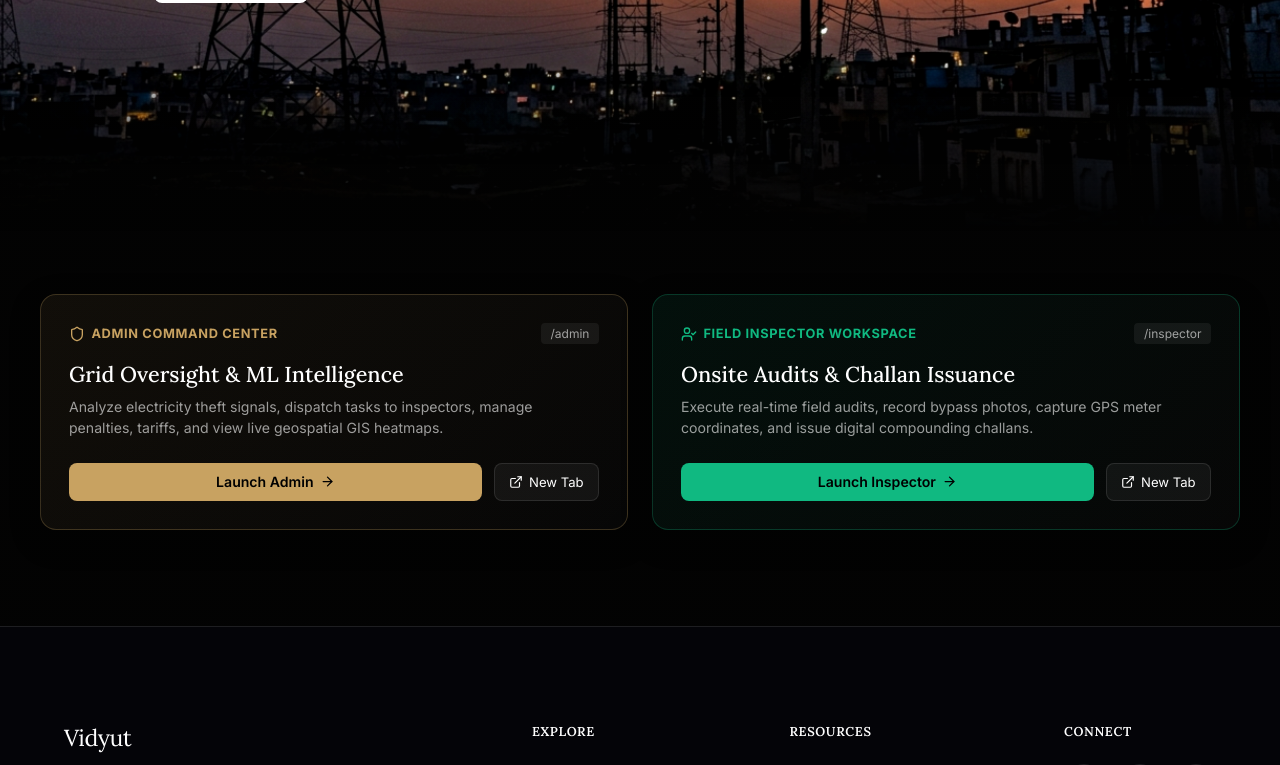
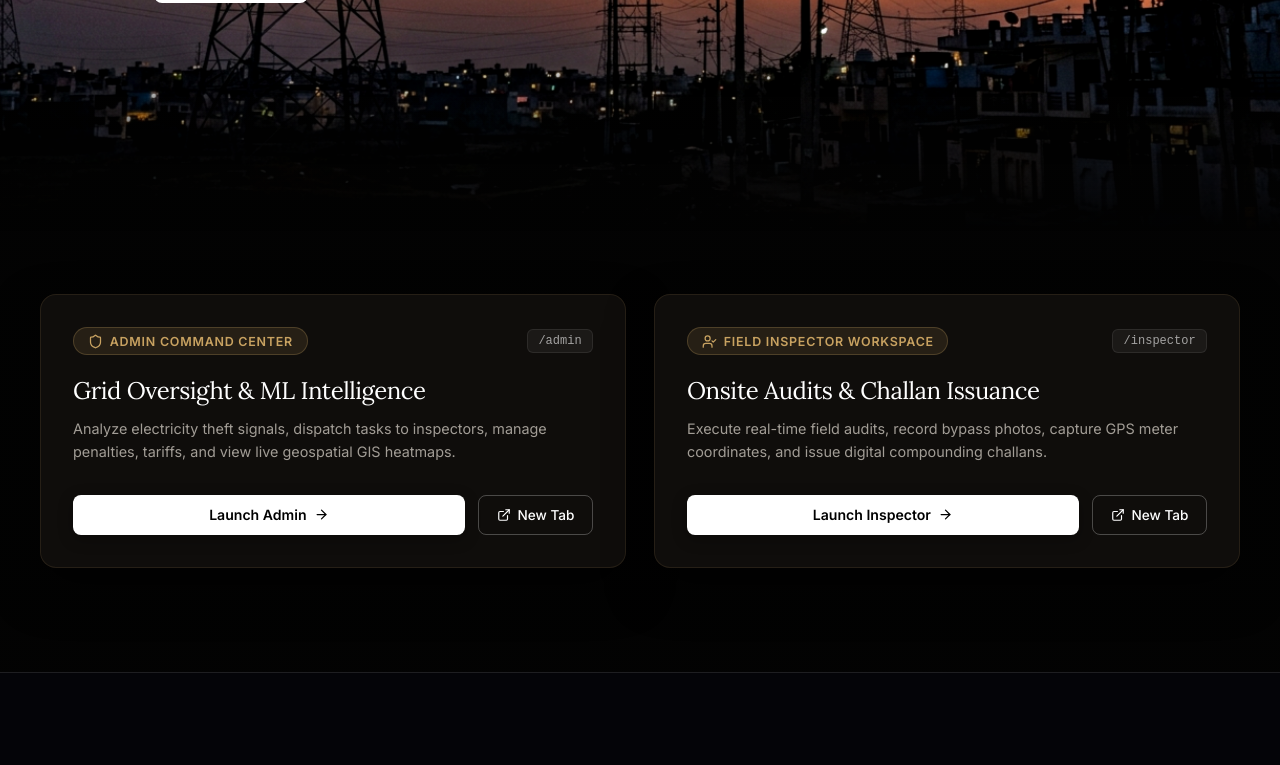
Before and after one commit to asrawst/Vidyut, a React (Vite) app in the folder frontend/: page / in a window 1280 px wide. Shown: the part 570-1335 px from the top of the page. Built offline with nearby package versions, Linux system fonts and the light colour scheme; no server answers.

Commit message:
style: align multi-portal cards with Vidyut luxury dark glass and warm gold palette

```diff
--- a/frontend/src/components/layout/Hero.jsx
+++ b/frontend/src/components/layout/Hero.jsx
@@ -52,7 +52,7 @@ const Hero = () => {
 
         <button
           onClick={() => {
-            document.getElementById('upload-section')?.scrollIntoView({ behavior: 'smooth' });
+            document.getElementById('portal-section')?.scrollIntoView({ behavior: 'smooth' });
           }}
           style={{
             padding: '0.85rem 2.2rem',
--- a/frontend/src/pages/HomePage.jsx
+++ b/frontend/src/pages/HomePage.jsx
@@ -46,6 +46,71 @@ export default function HomePage() {
     localStorage.removeItem('vidyut_user');
   };
 
+  const cardContainerStyle = {
+    background: 'var(--glass-bg)',
+    backdropFilter: 'blur(20px)',
+    WebkitBackdropFilter: 'blur(20px)',
+    border: '1px solid var(--glass-border)',
+    borderRadius: '16px',
+    padding: '2rem',
+    display: 'flex',
+    flexDirection: 'column',
+    justifyContent: 'space-between',
+    boxShadow: '0 20px 45px rgba(0, 0, 0, 0.6)',
+    position: 'relative',
+    overflow: 'hidden',
+    transition: 'all 0.3s cubic-bezier(0.16, 1, 0.3, 1)'
+  };
+
+  const badgeStyle = {
+    display: 'inline-flex',
+    alignItems: 'center',
+    gap: '0.45rem',
+    color: '#c8a261',
+    fontSize: '0.78rem',
+    fontWeight: '600',
+    textTransform: 'uppercase',
+    letterSpacing: '0.06em',
+    padding: '0.35rem 0.85rem',
+    borderRadius: '20px',
+    background: 'rgba(200, 162, 97, 0.12)',
+    border: '1px solid rgba(200, 162, 97, 0.25)'
+  };
+
+  const primaryBtnStyle = {
+    flex: 1,
+    minWidth: '140px',
+    padding: '0.7rem 1.4rem',
+    background: '#ffffff',
+    color: '#000000',
+    border: 'none',
+    borderRadius: '8px',
+    fontWeight: '600',
+    fontSize: '0.88rem',
+    cursor: 'pointer',
+    display: 'flex',
+    alignItems: 'center',
+    justifyContent: 'center',
+    gap: '0.45rem',
+    transition: 'all 0.2s ease',
+    boxShadow: '0 4px 15px rgba(0, 0, 0, 0.3)'
+  };
+
+  const secondaryBtnStyle = {
+    padding: '0.7rem 1.1rem',
+    background: 'transparent',
+    border: '1px solid rgba(255, 255, 255, 0.25)',
+    borderRadius: '8px',
+    color: '#ffffff',
+    fontSize: '0.85rem',
+    fontWeight: '500',
+    textDecoration: 'none',
+    display: 'flex',
+    alignItems: 'center',
+    gap: '0.4rem',
+    transition: 'all 0.2s ease'
+  };
+
   return (
     <div className="container" style={{ maxWidth: '100%', padding: 0, minHeight: '100vh', display: 'flex', flexDirection: 'column' }}>
       <Navbar
@@ -61,44 +126,45 @@ export default function HomePage() {
         <Hero />
 
         {/* Multi-Portal Command Panels */}
-        <section style={{ maxWidth: '1200px', margin: '0 auto 4rem auto', width: '100%' }}>
+        <section id="portal-section" style={{ maxWidth: '1200px', margin: '0 auto 4.5rem auto', width: '100%', scrollMarginTop: '100px' }}>
           <div style={{
             display: 'grid',
             gridTemplateColumns: 'repeat(auto-fit, minmax(320px, 1fr))',
-            gap: '1.5rem',
+            gap: '1.75rem',
             marginBottom: '2rem'
           }}>
             {/* Admin Portal Card */}
-            <div style={{
-              background: 'linear-gradient(135deg, rgba(200, 162, 97, 0.08) 0%, rgba(255, 255, 255, 0.02) 100%)',
-              border: '1px solid rgba(200, 162, 97, 0.25)',
-              borderRadius: '16px',
-              padding: '1.75rem',
-              display: 'flex',
-              flexDirection: 'column',
-              justifyContent: 'space-between',
-              boxShadow: '0 10px 30px rgba(0,0,0,0.3)',
-              position: 'relative',
-              overflow: 'hidden'
-            }}>
+            <div
+              style={cardContainerStyle}
+              onMouseEnter={e => {
+                e.currentTarget.style.borderColor = 'rgba(200, 162, 97, 0.4)';
+                e.currentTarget.style.transform = 'translateY(-4px)';
+                e.currentTarget.style.boxShadow = '0 25px 50px rgba(0, 0, 0, 0.7), 0 0 25px rgba(200, 162, 97, 0.08)';
+              }}
+              onMouseLeave={e => {
+                e.currentTarget.style.borderColor = 'var(--glass-border)';
+                e.currentTarget.style.transform = 'translateY(0)';
+                e.currentTarget.style.boxShadow = '0 20px 45px rgba(0, 0, 0, 0.6)';
+              }}
+            >
               <div>
-                <div style={{ display: 'flex', justifyContent: 'space-between', alignItems: 'center', marginBottom: '1rem' }}>
-                  <div style={{ display: 'inline-flex', alignItems: 'center', gap: '0.4rem', color: '#c8a261', fontSize: '0.8rem', fontWeight: '700', textTransform: 'uppercase', letterSpacing: '0.05em' }}>
-                    <Shield size={16} /> Admin Command Center
+                <div style={{ display: 'flex', justifyContent: 'space-between', alignItems: 'center', marginBottom: '1.25rem' }}>
+                  <div style={badgeStyle}>
+                    <Shield size={15} /> Admin Command Center
                   </div>
-                  <span style={{ fontSize: '0.75rem', background: 'rgba(255,255,255,0.06)', padding: '0.2rem 0.6rem', borderRadius: '4px', color: 'rgba(255,255,255,0.6)' }}>
+                  <span style={{ fontSize: '0.75rem', background: 'rgba(255,255,255,0.05)', border: '1px solid rgba(255,255,255,0.08)', padding: '0.25rem 0.65rem', borderRadius: '6px', color: 'rgba(255,255,255,0.6)', fontFamily: 'var(--font-mono)' }}>
                     /admin
                   </span>
                 </div>
-                <h3 style={{ margin: '0 0 0.5rem 0', fontSize: '1.35rem', color: 'white', fontWeight: '500', fontFamily: 'var(--font-heading)' }}>
+                <h3 style={{ margin: '0 0 0.65rem 0', fontSize: '1.5rem', color: 'white', fontWeight: '400', fontFamily: 'var(--font-heading)', letterSpacing: '-0.02em' }}>
                   Grid Oversight & ML Intelligence
                 </h3>
-                <p style={{ margin: 0, color: 'rgba(255,255,255,0.6)', fontSize: '0.88rem', lineHeight: '1.5' }}>
+                <p style={{ margin: 0, color: 'var(--text-secondary)', fontSize: '0.9rem', lineHeight: '1.6', fontFamily: 'var(--font-body)' }}>
                   Analyze electricity theft signals, dispatch tasks to inspectors, manage penalties, tariffs, and view live geospatial GIS heatmaps.
                 </p>
               </div>
 
-              <div style={{ display: 'flex', gap: '0.75rem', marginTop: '1.5rem', flexWrap: 'wrap' }}>
+              <div style={{ display: 'flex', gap: '0.85rem', marginTop: '2rem', flexWrap: 'wrap' }}>
                 <button
                   onClick={() => {
                     if (user) {
@@ -107,22 +173,14 @@ export default function HomePage() {
                       setIsLoginModalOpen(true);
                     }
                   }}
-                  style={{
-                    flex: 1,
-                    minWidth: '130px',
-                    padding: '0.65rem 1rem',
-                    background: '#c8a261',
-                    color: '#000',
-                    border: 'none',
-                    borderRadius: '8px',
-                    fontWeight: '600',
-                    fontSize: '0.88rem',
-                    cursor: 'pointer',
-                    display: 'flex',
-                    alignItems: 'center',
-                    justifyContent: 'center',
-                    gap: '0.4rem',
-                    transition: 'all 0.2s'
+                  style={primaryBtnStyle}
+                  onMouseEnter={e => {
+                    e.currentTarget.style.opacity = '0.9';
+                    e.currentTarget.style.transform = 'translateY(-1px)';
+                  }}
+                  onMouseLeave={e => {
+                    e.currentTarget.style.opacity = '1';
+                    e.currentTarget.style.transform = 'translateY(0)';
                   }}
                 >
                   Launch Admin <ArrowRight size={15} />
@@ -131,18 +189,14 @@ export default function HomePage() {
                   href="/admin"
                   target="_blank"
                   rel="noopener noreferrer"
-                  style={{
-                    padding: '0.65rem 0.9rem',
-                    background: 'rgba(255,255,255,0.05)',
-                    border: '1px solid rgba(255,255,255,0.1)',
-                    borderRadius: '8px',
-                    color: 'white',
-                    fontSize: '0.82rem',
-                    textDecoration: 'none',
-                    display: 'flex',
-                    alignItems: 'center',
-                    gap: '0.35rem',
-                    transition: 'all 0.2s'
+                  style={secondaryBtnStyle}
+                  onMouseEnter={e => {
+                    e.currentTarget.style.backgroundColor = 'rgba(255,255,255,0.08)';
+                    e.currentTarget.style.borderColor = 'rgba(255,255,255,0.5)';
+                  }}
+                  onMouseLeave={e => {
+                    e.currentTarget.style.backgroundColor = 'transparent';
+                    e.currentTarget.style.borderColor = 'rgba(255,255,255,0.25)';
                   }}
                   title="Open Admin Dashboard in a separate browser tab to run simultaneously with Inspector Portal"
                 >
@@ -152,36 +206,37 @@ export default function HomePage() {
             </div>
 
             {/* Field Inspector Portal Card */}
-            <div style={{
-              background: 'linear-gradient(135deg, rgba(16, 185, 129, 0.08) 0%, rgba(255, 255, 255, 0.02) 100%)',
-              border: '1px solid rgba(16, 185, 129, 0.25)',
-              borderRadius: '16px',
-              padding: '1.75rem',
-              display: 'flex',
-              flexDirection: 'column',
-              justifyContent: 'space-between',
-              boxShadow: '0 10px 30px rgba(0,0,0,0.3)',
-              position: 'relative',
-              overflow: 'hidden'
-            }}>
+            <div
+              style={cardContainerStyle}
+              onMouseEnter={e => {
+                e.currentTarget.style.borderColor = 'rgba(200, 162, 97, 0.4)';
+                e.currentTarget.style.transform = 'translateY(-4px)';
+                e.currentTarget.style.boxShadow = '0 25px 50px rgba(0, 0, 0, 0.7), 0 0 25px rgba(200, 162, 97, 0.08)';
+              }}
+              onMouseLeave={e => {
+                e.currentTarget.style.borderColor = 'var(--glass-border)';
+                e.currentTarget.style.transform = 'translateY(0)';
+                e.currentTarget.style.boxShadow = '0 20px 45px rgba(0, 0, 0, 0.6)';
+              }}
+            >
               <div>
-                <div style={{ display: 'flex', justifyContent: 'space-between', alignItems: 'center', marginBottom: '1rem' }}>
-                  <div style={{ display: 'inline-flex', alignItems: 'center', gap: '0.4rem', color: '#10b981', fontSize: '0.8rem', fontWeight: '700', textTransform: 'uppercase', letterSpacing: '0.05em' }}>
-                    <UserCheck size={16} /> Field Inspector Workspace
+                <div style={{ display: 'flex', justifyContent: 'space-between', alignItems: 'center', marginBottom: '1.25rem' }}>
+                  <div style={badgeStyle}>
+                    <UserCheck size={15} /> Field Inspector Workspace
                   </div>
-                  <span style={{ fontSize: '0.75rem', background: 'rgba(255,255,255,0.06)', padding: '0.2rem 0.6rem', borderRadius: '4px', color: 'rgba(255,255,255,0.6)' }}>
+                  <span style={{ fontSize: '0.75rem', background: 'rgba(255,255,255,0.05)', border: '1px solid rgba(255,255,255,0.08)', padding: '0.25rem 0.65rem', borderRadius: '6px', color: 'rgba(255,255,255,0.6)', fontFamily: 'var(--font-mono)' }}>
                     /inspector
                   </span>
                 </div>
-                <h3 style={{ margin: '0 0 0.5rem 0', fontSize: '1.35rem', color: 'white', fontWeight: '500', fontFamily: 'var(--font-heading)' }}>
+                <h3 style={{ margin: '0 0 0.65rem 0', fontSize: '1.5rem', color: 'white', fontWeight: '400', fontFamily: 'var(--font-heading)', letterSpacing: '-0.02em' }}>
                   Onsite Audits & Challan Issuance
                 </h3>
-                <p style={{ margin: 0, color: 'rgba(255,255,255,0.6)', fontSize: '0.88rem', lineHeight: '1.5' }}>
+                <p style={{ margin: 0, color: 'var(--text-secondary)', fontSize: '0.9rem', lineHeight: '1.6', fontFamily: 'var(--font-body)' }}>
                   Execute real-time field audits, record bypass photos, capture GPS meter coordinates, and issue digital compounding challans.
                 </p>
               </div>
 
-              <div style={{ display: 'flex', gap: '0.75rem', marginTop: '1.5rem', flexWrap: 'wrap' }}>
+              <div style={{ display: 'flex', gap: '0.85rem', marginTop: '2rem', flexWrap: 'wrap' }}>
                 <button
                   onClick={() => {
                     if (inspector) {
@@ -190,22 +245,14 @@ export default function HomePage() {
                       setIsInspectorModalOpen(true);
                     }
                   }}
-                  style={{
-                    flex: 1,
-                    minWidth: '130px',
-                    padding: '0.65rem 1rem',
-                    background: '#10b981',
-                    color: '#000',
-                    border: 'none',
-                    borderRadius: '8px',
-                    fontWeight: '600',
-                    fontSize: '0.88rem',
-                    cursor: 'pointer',
-                    display: 'flex',
-                    alignItems: 'center',
-                    justifyContent: 'center',
-                    gap: '0.4rem',
-                    transition: 'all 0.2s'
+                  style={primaryBtnStyle}
+                  onMouseEnter={e => {
+                    e.currentTarget.style.opacity = '0.9';
+                    e.currentTarget.style.transform = 'translateY(-1px)';
+                  }}
+                  onMouseLeave={e => {
+                    e.currentTarget.style.opacity = '1';
+                    e.currentTarget.style.transform = 'translateY(0)';
                   }}
                 >
                   Launch Inspector <ArrowRight size={15} />
@@ -214,18 +261,14 @@ export default function HomePage() {
                   href="/inspector"
                   target="_blank"
                   rel="noopener noreferrer"
-                  style={{
-                    padding: '0.65rem 0.9rem',
-                    background: 'rgba(255,255,255,0.05)',
-                    border: '1px solid rgba(255,255,255,0.1)',
-                    borderRadius: '8px',
-                    color: 'white',
-                    fontSize: '0.82rem',
-                    textDecoration: 'none',
-                    display: 'flex',
-                    alignItems: 'center',
-                    gap: '0.35rem',
-                    transition: 'all 0.2s'
+                  style={secondaryBtnStyle}
+                  onMouseEnter={e => {
+                    e.currentTarget.style.backgroundColor = 'rgba(255,255,255,0.08)';
+                    e.currentTarget.style.borderColor = 'rgba(255,255,255,0.5)';
+                  }}
+                  onMouseLeave={e => {
+                    e.currentTarget.style.backgroundColor = 'transparent';
+                    e.currentTarget.style.borderColor = 'rgba(255,255,255,0.25)';
                   }}
                   title="Open Field Inspector Portal in a separate browser tab to run simultaneously with Admin"
                 >
```
Also changed, not shown: 1 other file (tests, documents, lock files or other folders).
